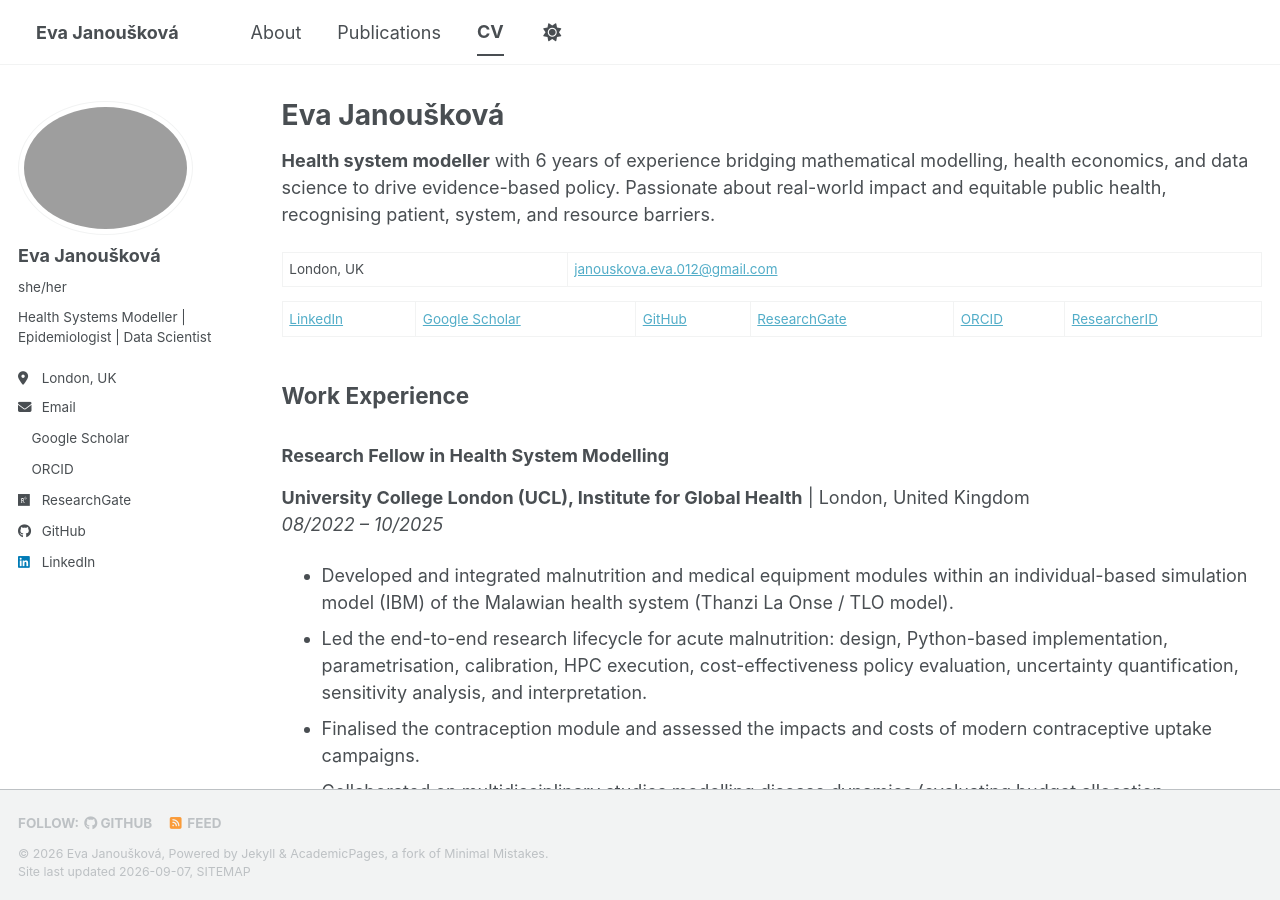
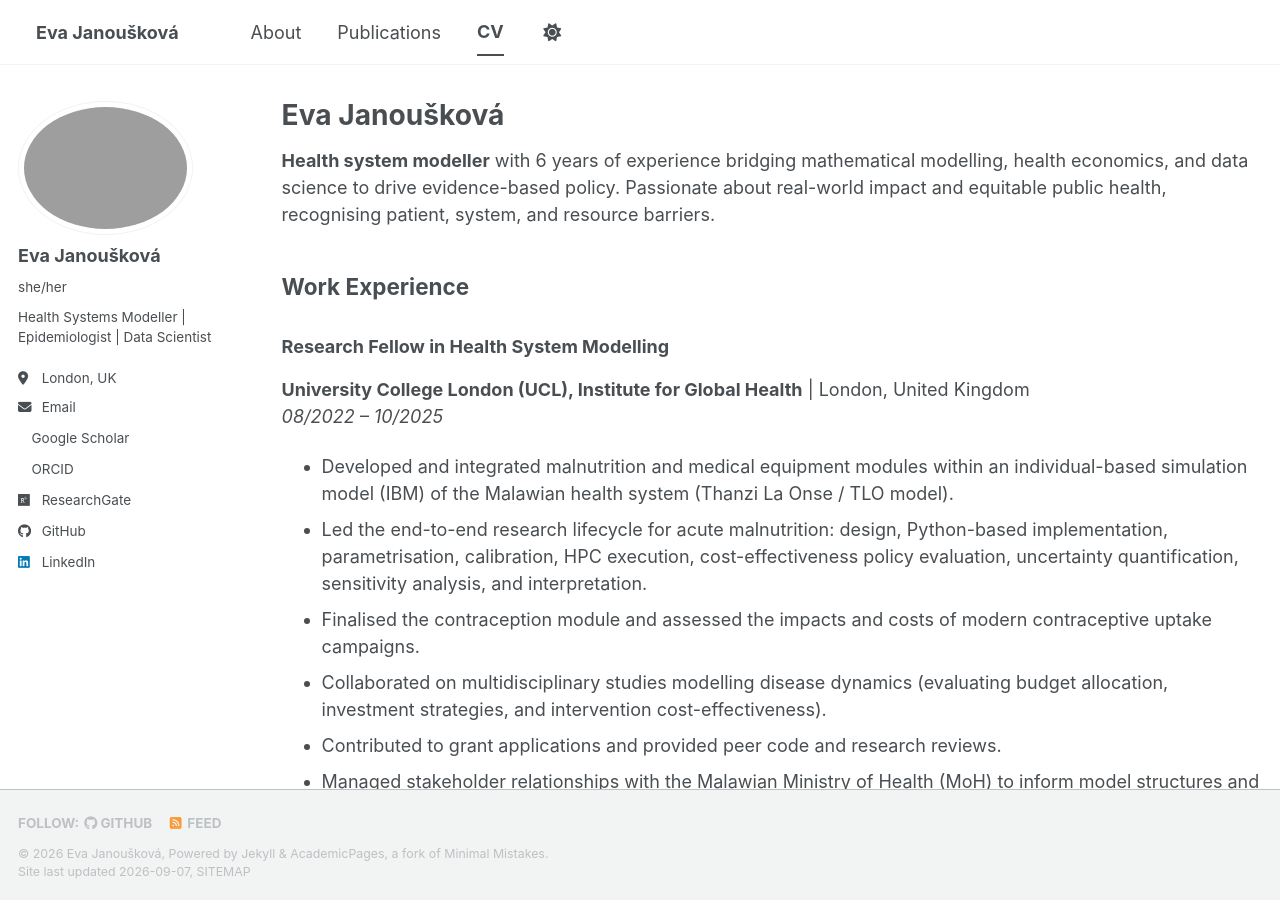
Before and after one commit to EvaJanouskova/EvaJanouskova.github.io, a Jekyll site: the page built from _pages/cv.md, in a window 1280 px wide and 900 px high. Built offline with Jekyll 4.4.1, drawn with Linux system fonts in a browser that asks for light colours; a style sheet for code colours, icons or effects is not loaded.

```diff
--- a/_pages/cv.md
+++ b/_pages/cv.md
@@ -6,10 +6,6 @@ author_profile: true
 ---
 
 **Health system modeller** with 6 years of experience bridging mathematical modelling, health economics, and data science to drive evidence-based policy. Passionate about real-world impact and equitable public health, recognising patient, system, and resource barriers.
-
-London, UK | [janouskova.eva.012@gmail.com](mailto:janouskova.eva.012@gmail.com)
-
-[LinkedIn](https://www.linkedin.com/in/EvaJMathModel) | [Google Scholar](https://scholar.google.com/citations?hl=en&user=kA0PlWYAAAAJ) | [GitHub](https://github.com/EvaJanouskova) | [ResearchGate](https://www.researchgate.net/profile/Eva-Janouskova) | [ORCID](https://orcid.org/0000-0002-4104-0119) | [ResearcherID](https://publons.com/researcher/4054043/eva-janouskova/)
 
 ## Work Experience
 
```
Also changed, not shown: _pages/about.md (+0 -4 lines).
